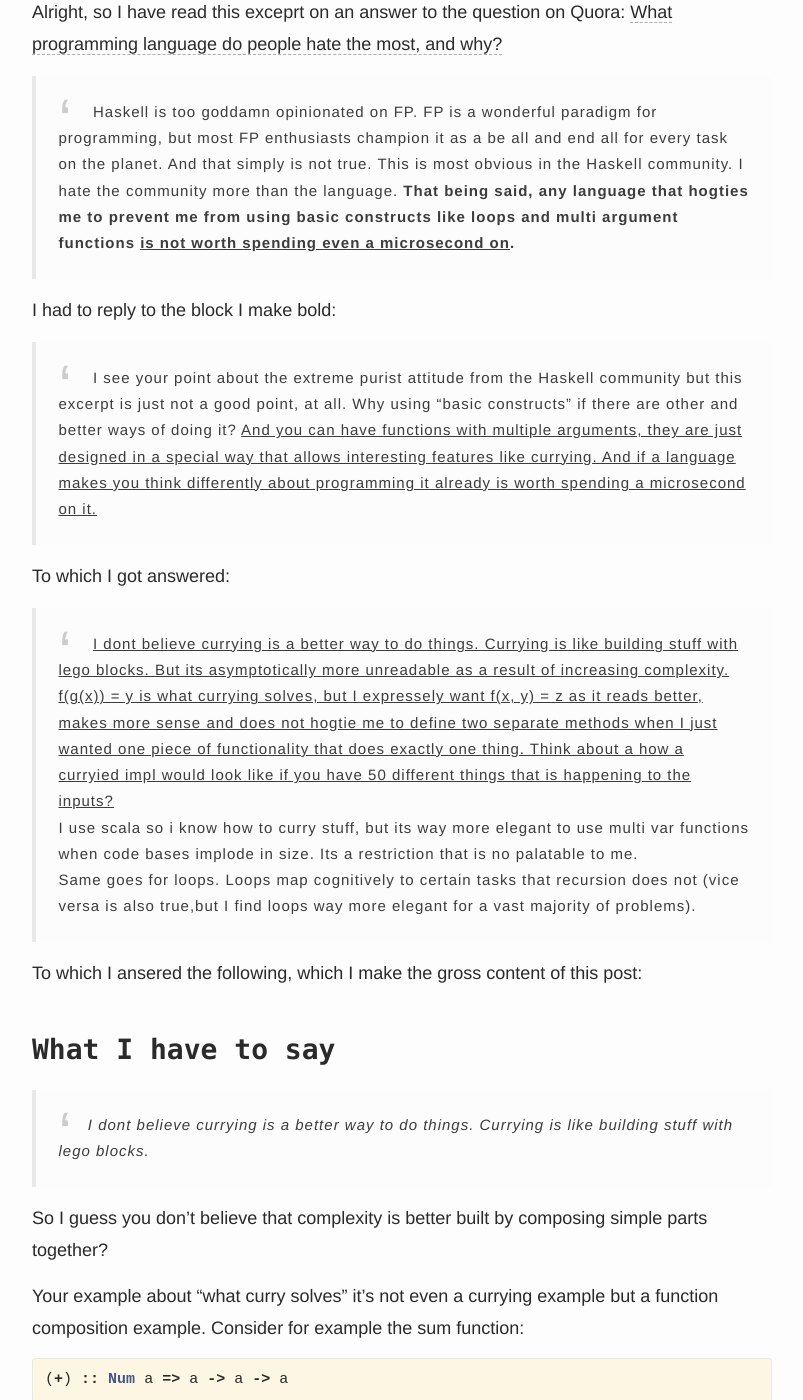
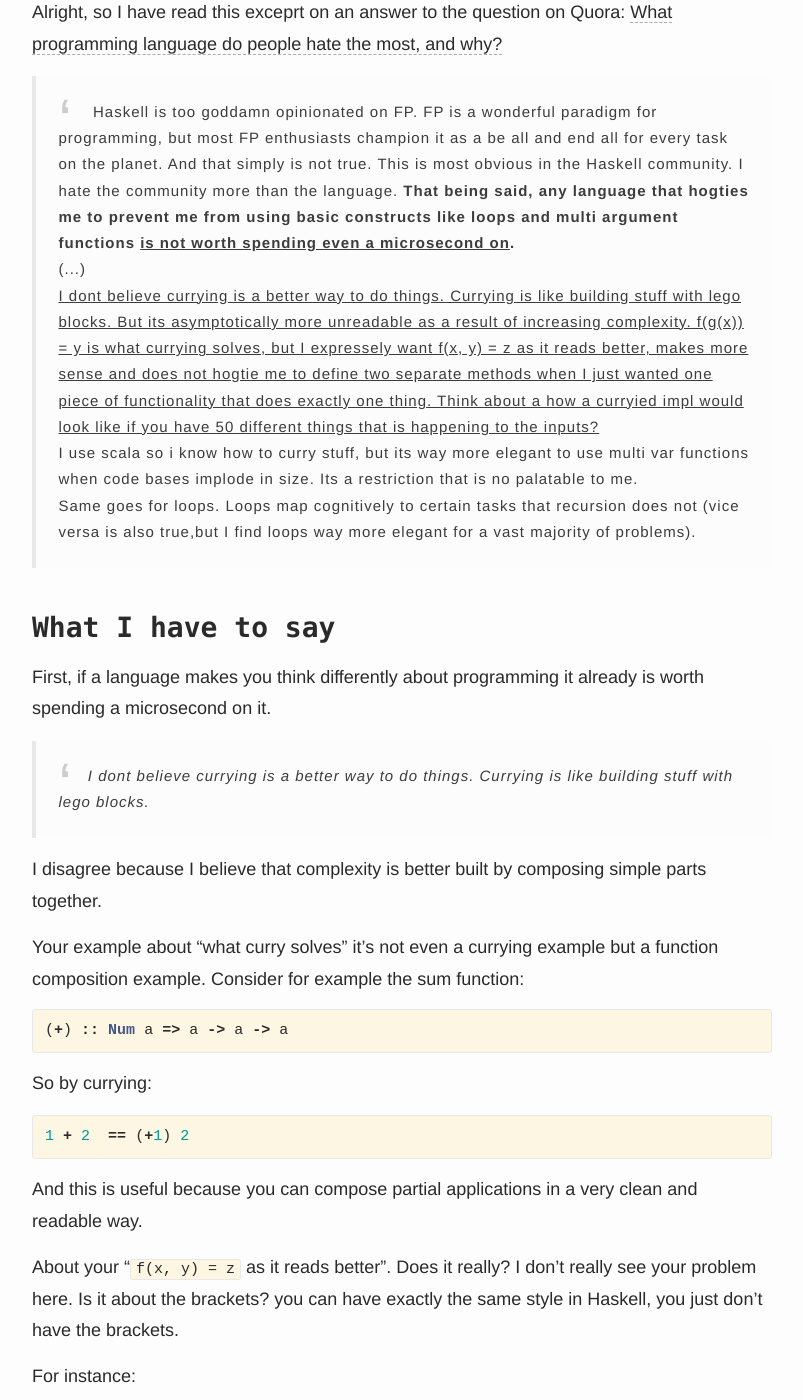
Before and after one commit to NunoAlexandre/nunoalexandre.github.io, a Jekyll site: the page built from _posts/2016-09-13-a-taste-of-curry-an-apologetic.markdown, in a window 1280 px wide and 1400 px high, scrolled down 758 px. Shown: the whole window, without its empty margins (238-1041 px from the left). Built offline with Jekyll 4.4.1, drawn with Linux system fonts in a browser that asks for light colours; comment, search, counter and statistics services are not loaded; some of the changed text lies outside the part shown.

Commit message:
Simplifying a tast of currying

```diff
--- a/_posts/2016-09-13-a-taste-of-curry-an-apologetic.markdown
+++ b/_posts/2016-09-13-a-taste-of-curry-an-apologetic.markdown
@@ -16,19 +16,7 @@
 
 <blockquote>
     Haskell is too goddamn opinionated on FP. FP is a wonderful paradigm for programming, but most FP enthusiasts champion it as a be all and end all for every task on the planet. And that simply is not true. This is most obvious in the Haskell community. I hate the community more than the language. <strong>That being said, any language that hogties me to prevent me from using basic constructs like loops and multi argument functions <u>is not worth spending even a microsecond on</u>.</strong>
-</blockquote>
-
-
-I had to reply to the block I make bold:
-
-<blockquote>
-I see your point about the extreme purist attitude from the Haskell community but this excerpt is just not a good point, at all. Why using “basic constructs” if there are other and better ways of doing it? <u>And you can have functions with multiple arguments, they are just designed in a special way that allows interesting features like currying. And if a language makes you think differently about programming it already is worth spending a microsecond on it.</u>
-</blockquote>
-
-
-To which I got answered:
-
-<blockquote>
+<br>(...)<br>
 <u>I dont believe currying is a better way to do things. Currying is like building stuff with lego blocks. But its asymptotically more unreadable as a result of increasing complexity. f(g(x)) = y is what currying solves, but I expressely want f(x, y) = z as it reads better, makes more sense and does not hogtie me to define two separate methods when I just wanted one piece of functionality that does exactly one thing. Think about a how a curryied impl would look like if you have 50 different things that is happening to the inputs?</u>
 <br>
 I use scala so i know how to curry stuff, but its way more elegant to use multi var functions when code bases implode in size. Its a restriction that is no palatable to me.
@@ -37,15 +25,14 @@
 </blockquote>
 
 
-To which I ansered the following, which I make the gross content of this post:
-
 
 ## What I have to say
 
+First, if a language makes you think differently about programming it already is worth spending a microsecond on it.
 
 <blockquote><i>I dont believe currying is a better way to do things. Currying is like building stuff with lego blocks.</i></blockquote>
 
-So I guess you don’t believe that complexity is better built by composing simple parts together?
+I disagree because I believe that complexity is better built by composing simple parts together.
 
 Your example about “what curry solves” it’s not even a currying example but a function composition example.
 Consider for example the sum function:
@@ -128,8 +115,6 @@
 “but I find loops way more elegant for a vast majority of problems”. It happens that I don’t like for or while loops. Now what? Where’s your argument? Loops in general are far from being elegant. In Haskell you have map, filter, fold, etc etc that are way more elegant ways of doing these reductions applications.
 Still, I agree that a loop might be a good fit for some problems but why would you be so against other ways of thinking about programming?
 
-It seems that you actually really never spent a microsecond with Haskell.
-
 <blockquote><i>"A language that doesn’t affect the way
 you think about programming, is not
 worth knowing."</i> – Alan Perlis
```
